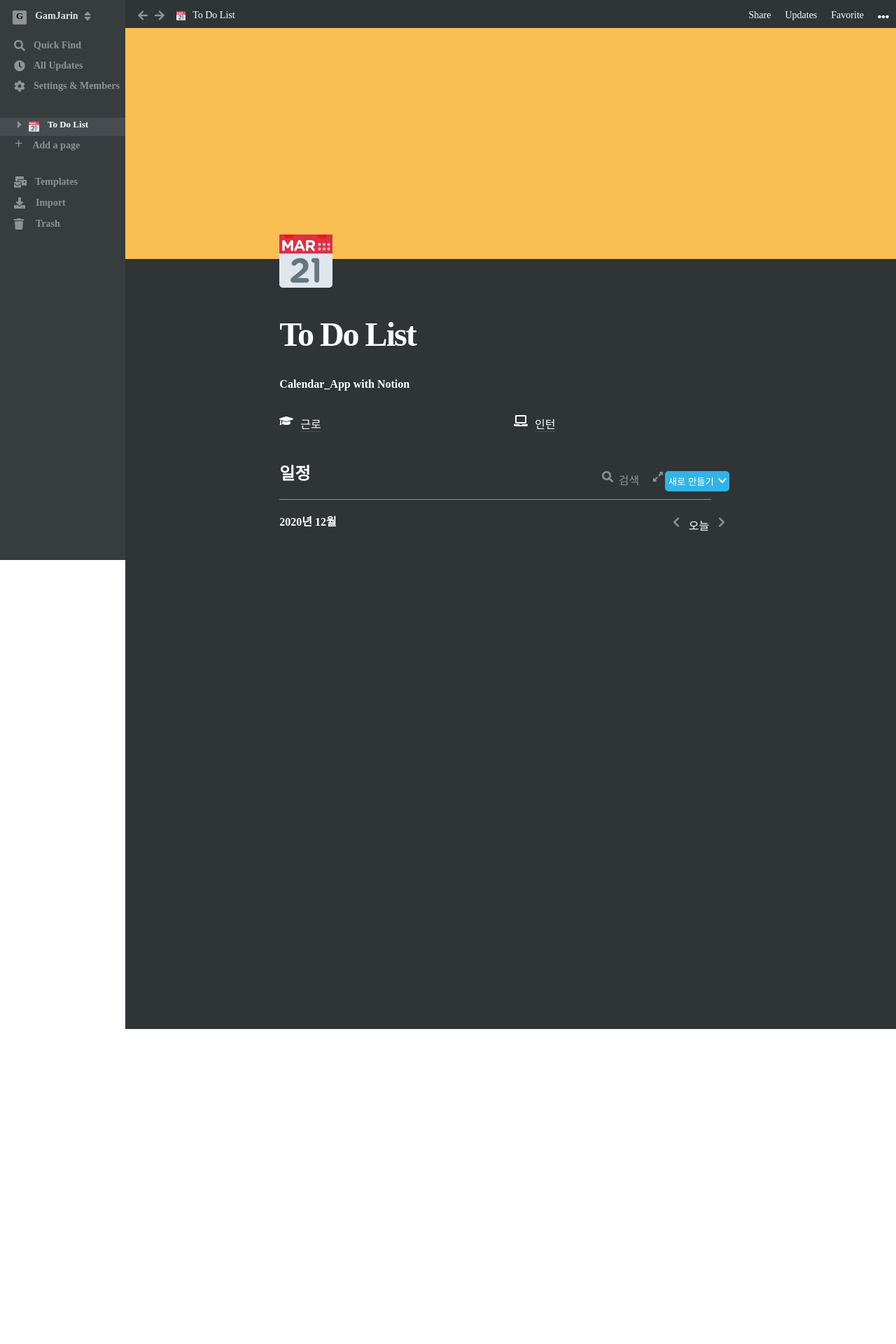
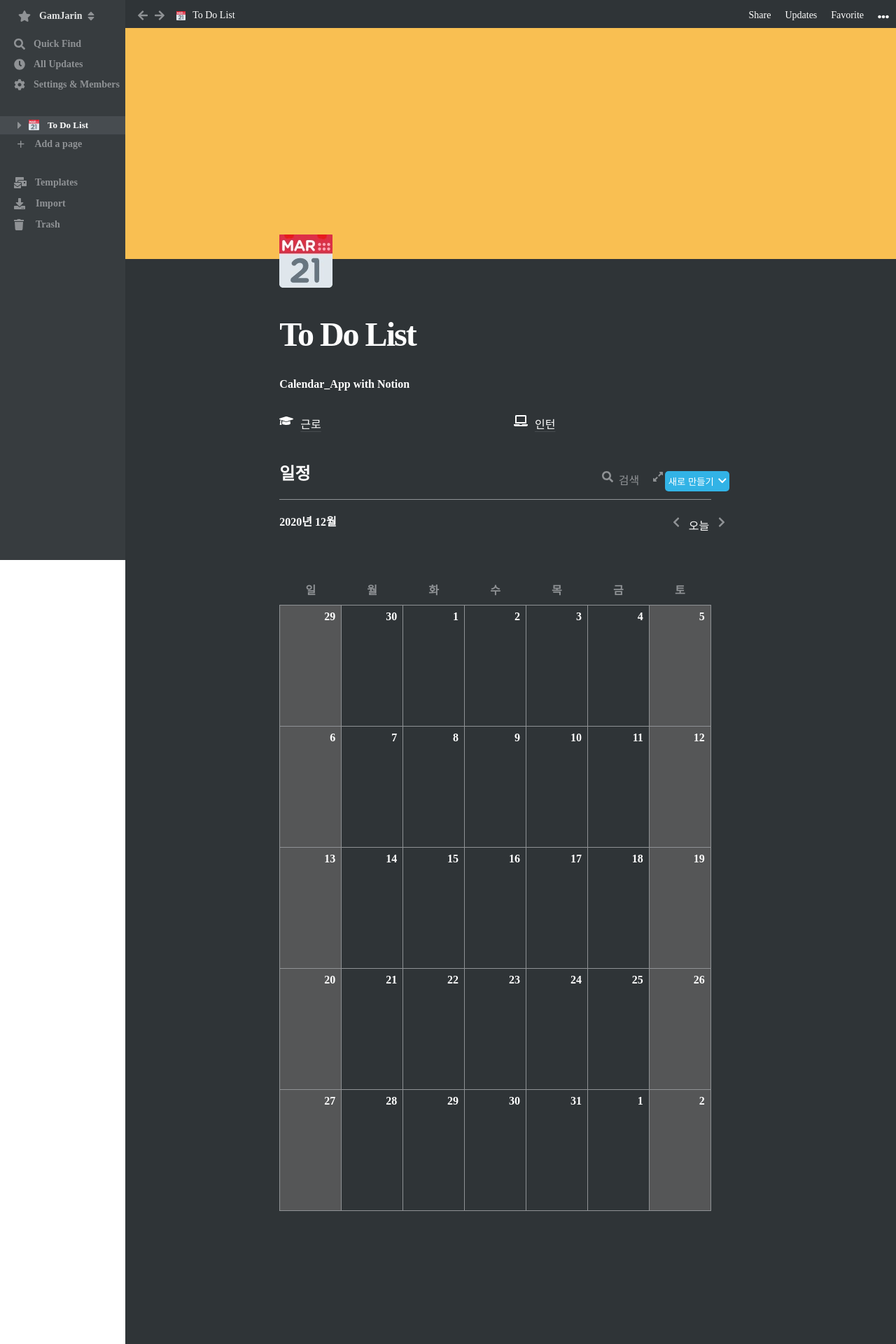
Before and after one commit to JangIBin/Calendar_App, a React (Create React App) app: page / in a window 1280 px wide. Shown: the top 1920 px of the page at 70% size. Before the commit the page ends 1470 px from the top, so only its background shows below. Built offline with nearby package versions, Linux system fonts and the light colour scheme.

Commit message:
calendar

```diff
--- a/src/App.css
+++ b/src/App.css
@@ -16,20 +16,9 @@
 .sidebar::-webkit-scrollbar{ display:none; }
 
 .sidebar-header {
-  background-color: #8f9295;
-  width: 20px;
-  height: 20px;
-  border-radius: 2px;
   margin-top: 15px;
   margin-left: 18px;
   display: flex;
-}
-
-.sidebar-header p{
-  margin-left: 5px;
-  font-size: 13px;
-  font-weight: bold;
-  text-align: center;
 }
 
 .sidebar-header .name {
@@ -37,7 +26,7 @@
   font-weight: bold;
   color: #e2e3e3;
   display: flex;
-  margin-left: 17px;
+  margin-left: 12px;
 }
 
 .sidebar-header i {
@@ -95,6 +84,7 @@
 .sidebar-addpage .todolist i {
   color: #8f9295;
   margin-left: 3px;
+  margin-top: 3px;
 }
 
 .sidebar-addpage .todolist img {
@@ -109,6 +99,7 @@
   font-size: 13px;
   font-weight: bold;
   margin-left: 12px;
+  margin-top: 3px;
 }
 
 .sidebar-todolist {
@@ -120,7 +111,8 @@
   color: #8f9295;
   font-weight: bold;
   font-size: 20px;
-  margin-left: 1px;
+  margin-left: 4px;
+  margin-top: 3px;
 }
 
 .sidebar-todolist .addpage-name {
@@ -257,7 +249,7 @@ hr{
 .main-background-2 {
   background-color: #2f3437;
   width: 86%;
-  height: 1100px;
+  height: 1700px;
   margin-left: 14%;
 }
 
@@ -412,3 +404,36 @@ hr{
   margin-right: 13px;
   color: #ffffff;
 }
+
+.main .main-background-2 .main-calendar {
+  position: relative;
+  left: 20%;
+  top: 130px;
+}
+
+.main .main-background-2 .main-calendar table {
+  border-collapse: collapse;
+  /* border: 1px solid #8f9295; */
+  text-align: right;
+  width: 56%;
+  height: 900px;
+  color: #ffffff;
+  font-weight: bold;
+}
+
+.main .main-background-2 .main-calendar table thead tr td{
+  border: none;
+  text-align: center;
+  padding: 0 0 10px 0;
+  color: #8f9295;
+}
+
+.main .main-background-2 .main-calendar table td{
+  border: 1px solid #8f9295;
+  padding: 7px 8px 0 0;
+}
+
+.main .main-background-2 .main-calendar table .first-line,
+.main .main-background-2 .main-calendar table .last-line {
+  background-color: #555657;
+}
--- a/src/App.js
+++ b/src/App.js
@@ -19,7 +19,8 @@ import {
   faExpandAlt,
   faChevronDown,
   faChevronLeft,
-  faChevronRight
+  faChevronRight,
+  faStar
 } from "@fortawesome/free-solid-svg-icons";
 
 function App() {
@@ -27,7 +28,7 @@ function App() {
     <div className="App">
       <div className="sidebar">
         <div className="sidebar-header">
-            <p>G</p>
+            <i><FontAwesomeIcon icon={faStar} /></i>
             <div className="name">GamJarin</div>
             <i><FontAwesomeIcon icon={faSort} /></i>
         </div>
@@ -141,6 +142,66 @@ function App() {
                     <i><FontAwesomeIcon icon={faChevronRight} /></i>
                 </div>
             </div>
+            <div className="main-calendar">
+            <table>
+                <thead>
+                    <tr>
+                        <td>일</td>
+                        <td>월</td>
+                        <td>화</td>
+                        <td>수</td>
+                        <td>목</td>
+                        <td>금</td>
+                        <td>토</td>
+                    </tr>
+                </thead>
+                <tr>
+                    <td className="first-line">29</td>
+                    <td>30</td>
+                    <td>1</td>
+                    <td>2</td>
+                    <td>3</td>
+                    <td>4</td>
+                    <td className="last-line">5</td>
+                </tr>
+                <tr>
+                    <td className="first-line">6</td>
+                    <td>7</td>
+                    <td>8</td>
+                    <td>9</td>
+                    <td>10</td>
+                    <td>11</td>
+                    <td className="last-line">12</td>
+                </tr>
+                <tr>
+                    <td className="first-line">13</td>
+                    <td>14</td>
+                    <td>15</td>
+                    <td>16</td>
+                    <td>17</td>
+                    <td>18</td>
+                    <td className="last-line">19</td>
+                </tr>
+                <tr>
+                    <td className="first-line">20</td>
+                    <td>21</td>
+                    <td>22</td>
+                    <td>23</td>
+                    <td>24</td>
+                    <td>25</td>
+                    <td className="last-line">26</td>
+                </tr>
+                <tr>
+                    <td className="first-line">27</td>
+                    <td>28</td>
+                    <td>29</td>
+                    <td>30</td>
+                    <td>31</td>
+                    <td>1</td>
+                    <td className="last-line">2</td>
+                </tr>
+            </table>
+        </div>
         </div>
     </div>
     </div>
```
Also changed, not shown: 1 other file (tests, documents, lock files or other folders).
